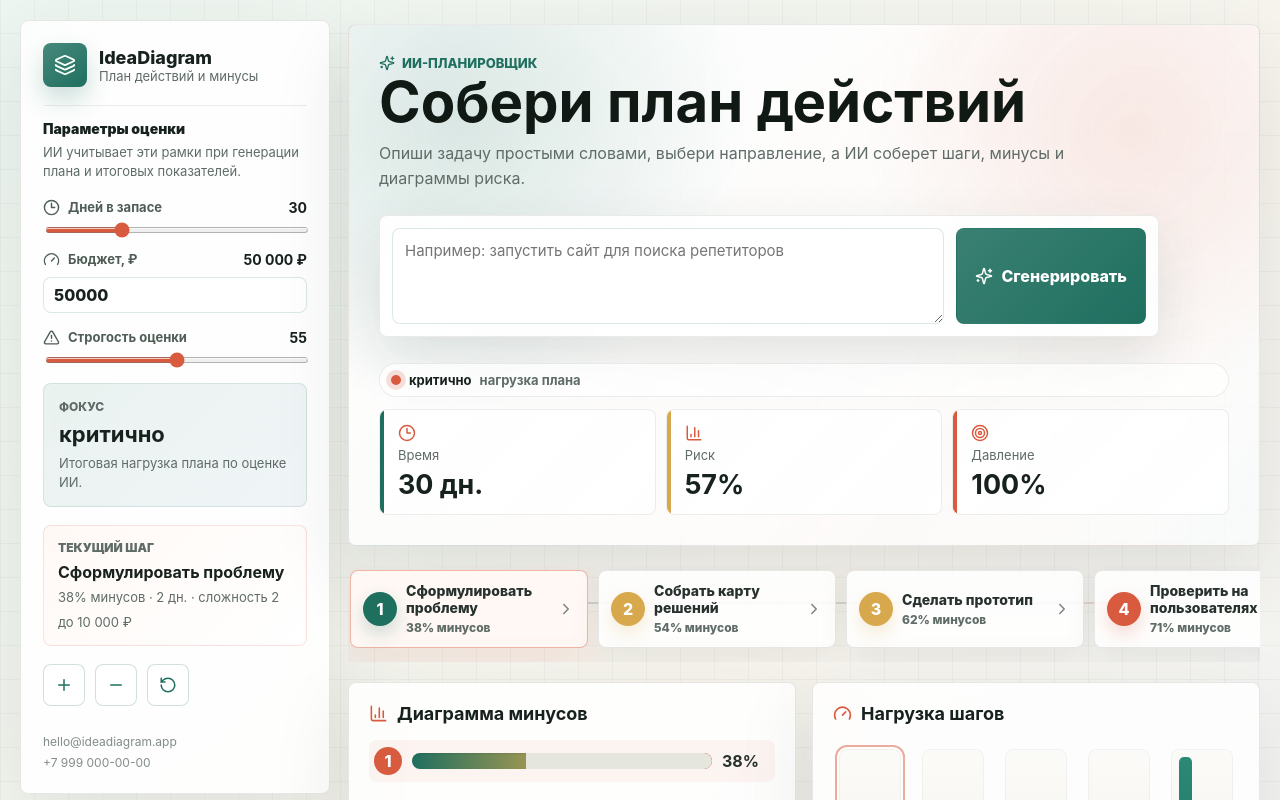
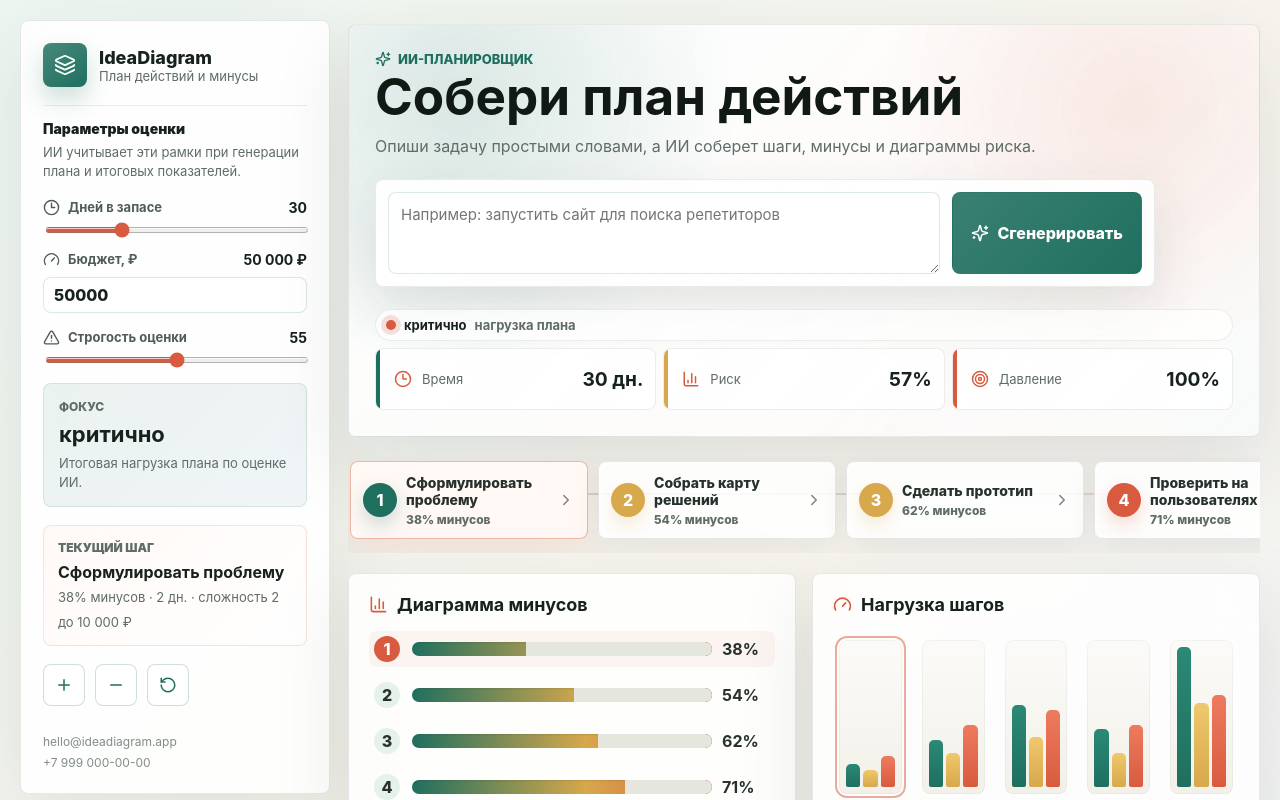
Before and after one commit to selfnesss/ideadiagram, a React (Vite) app: page / in a window 1280 px wide. Shown: the top 800 px of the page. Built offline with nearby package versions, Linux system fonts and the light colour scheme.

Commit message:
Polish responsive planner UI

```diff
--- a/src/App.jsx
+++ b/src/App.jsx
@@ -410,6 +410,10 @@ function riskTone(value) {
   return "low";
 }
 
+function loadBarHeight(value, multiplier, min = 10) {
+  return `${clamp(Math.max(min, value * multiplier), min, 100)}%`;
+}
+
 function App() {
   const [templateId, setTemplateId] = useState(templates[0].id);
   const [customGoal, setCustomGoal] = useState("");
@@ -525,15 +529,9 @@ function App() {
       if (!response.ok) throw new Error(data.error || "Не получилось найти минусы.");
 
       updateStep(activeStep.index, {
-        action: data.action,
-        risk: data.risk,
-        time: data.time,
-        cost: data.cost,
-        complexity: data.complexity,
         cons: data.cons
       });
-      setAiSummary(normalizeSummary(data.summary, fallbackSummary));
-      setAiMessage("Шаг и показатели пересчитаны ИИ.");
+      setAiMessage("Минусы обновлены ИИ.");
     } catch (error) {
       setAiMessage(error.message);
     } finally {
@@ -637,7 +635,7 @@ function App() {
                 ИИ-планировщик
               </p>
               <h1>{customGoal || "Собери план действий"}</h1>
-              <p>{aiDescription || "Опиши задачу простыми словами, выбери направление, а ИИ соберет шаги, минусы и диаграммы риска."}</p>
+              <p>{aiDescription || "Опиши задачу простыми словами, а ИИ соберет шаги, минусы и диаграммы риска."}</p>
 
               <div className="ai-composer">
                 <div className="prompt-box">
@@ -717,7 +715,7 @@ function App() {
                 <Gauge size={19} />
                 <h2>Нагрузка шагов</h2>
               </div>
-              <div className="load-chart" aria-label="Сравнение времени, цены и сложности">
+              <div className="load-chart" aria-label="Сравнение времени, денег и сложности">
                 {chartData.map((step) => (
                   <button
                     type="button"
@@ -727,8 +725,8 @@ function App() {
                   >
                     <span className="load-stack">
                       <span className="load-time" style={{ height: `${Math.max(14, (step.time / maxTime) * 100)}%` }} />
-                      <span className="load-cost" style={{ height: `${Math.max(10, step.cost * 13)}%` }} />
-                      <span className="load-complexity" style={{ height: `${Math.max(10, step.complexity * 11)}%` }} />
+                      <span className="load-cost" style={{ height: loadBarHeight(step.cost, 12) }} />
+                      <span className="load-complexity" style={{ height: loadBarHeight(step.complexity, 11) }} />
                     </span>
                     <span>{step.index + 1}</span>
                   </button>
--- a/src/styles.css
+++ b/src/styles.css
@@ -44,10 +44,7 @@ button {
   min-height: 100vh;
   padding: 20px;
   background:
-    linear-gradient(90deg, rgba(23, 33, 29, 0.035) 1px, transparent 1px),
-    linear-gradient(0deg, rgba(23, 33, 29, 0.035) 1px, transparent 1px),
     linear-gradient(135deg, #edf6f1 0%, #f7f4ed 48%, #edf2f8 100%);
-  background-size: 34px 34px, 34px 34px, auto;
 }
 
 .workspace {
@@ -194,7 +191,7 @@ textarea:focus {
   display: grid;
   gap: 14px;
   max-width: 780px;
-  margin-top: 24px;
+  margin-top: 20px;
   padding: 12px;
   border: 1px solid rgba(23, 33, 29, 0.09);
   border-radius: 8px;
@@ -212,7 +209,7 @@ textarea:focus {
 }
 
 .prompt-box textarea {
-  min-height: 96px;
+  min-height: 82px;
   border-color: rgba(31, 111, 95, 0.16);
   background: rgba(255, 255, 255, 0.9);
   font-size: 15px;
@@ -236,7 +233,7 @@ textarea:focus {
 }
 
 .ai-button {
-  min-width: 176px;
+  min-width: 168px;
   padding: 0 18px;
 }
 
@@ -419,11 +416,11 @@ input[type="range"] {
 .planner-hero {
   position: relative;
   display: grid;
-  grid-template-columns: minmax(0, 1fr) minmax(236px, 350px);
-  gap: 26px;
-  align-items: start;
+  grid-template-columns: minmax(0, 1fr) minmax(236px, 320px);
+  gap: 22px;
+  align-items: stretch;
   min-width: 0;
-  padding: 30px;
+  padding: 26px;
   overflow: hidden;
   border: 1px solid rgba(23, 33, 29, 0.09);
   border-radius: 8px;
@@ -442,7 +439,9 @@ input[type="range"] {
 
 .hero-aside {
   display: grid;
-  gap: 12px;
+  grid-template-rows: auto 1fr;
+  gap: 7px;
+  height: 100%;
 }
 
 .eyebrow {
@@ -465,8 +464,8 @@ h2 {
 h1 {
   max-width: 760px;
   color: #111915;
-  font-size: clamp(34px, 4.4vw, 64px);
-  line-height: 0.96;
+  font-size: clamp(34px, 4vw, 56px);
+  line-height: 1;
 }
 
 .planner-hero p:not(.eyebrow) {
@@ -484,7 +483,8 @@ h1 {
   gap: 8px;
   width: 100%;
   margin-top: 0;
-  padding: 8px 11px;
+  min-height: 32px;
+  padding: 5px 10px;
   border: 1px solid rgba(23, 33, 29, 0.08);
   border-radius: 999px;
   background: rgba(255, 255, 255, 0.68);
@@ -518,16 +518,19 @@ h1 {
 .summary-grid {
   display: grid;
   grid-template-columns: 1fr;
-  gap: 10px;
+  grid-template-rows: repeat(3, 1fr);
+  gap: 7px;
 }
 
 .metric {
   position: relative;
   display: grid;
-  min-height: 84px;
-  gap: 5px;
+  grid-template-columns: 22px minmax(0, 1fr) auto;
+  min-height: 62px;
+  gap: 6px;
   align-content: center;
-  padding: 14px 14px 14px 18px;
+  align-items: center;
+  padding: 7px 12px 7px 18px;
   overflow: hidden;
   border: 1px solid rgba(24, 32, 29, 0.08);
   border-radius: 8px;
@@ -551,6 +554,8 @@ h1 {
 }
 
 .metric svg {
+  grid-row: auto;
+  align-self: center;
   color: var(--red);
 }
 
@@ -560,7 +565,9 @@ h1 {
 }
 
 .metric strong {
-  font-size: clamp(20px, 2.1vw, 30px);
+  grid-column: 3;
+  font-size: clamp(18px, 1.5vw, 22px);
+  line-height: 1.05;
 }
 
 .flow-section {
@@ -653,7 +660,7 @@ h1 {
 
 .analysis-grid {
   display: grid;
-  grid-template-columns: minmax(260px, 0.85fr) minmax(260px, 0.85fr) minmax(340px, 1.2fr);
+  grid-template-columns: repeat(2, minmax(0, 1fr));
   gap: 16px;
   align-items: stretch;
   min-width: 0;
@@ -683,7 +690,7 @@ h2 {
 
 .bar-chart {
   display: grid;
-  gap: 13px;
+  gap: 10px;
 }
 
 .bar-row {
@@ -691,7 +698,7 @@ h2 {
   grid-template-columns: 28px minmax(0, 1fr) 48px;
   align-items: center;
   gap: 10px;
-  min-height: 42px;
+  min-height: 36px;
   padding: 5px;
   border: 0;
   border-radius: 8px;
@@ -703,8 +710,8 @@ h2 {
 
 .bar-row span:first-child {
   display: grid;
-  width: 28px;
-  height: 28px;
+  width: 26px;
+  height: 26px;
   place-items: center;
   border-radius: 50%;
   background: var(--green-soft);
@@ -722,7 +729,7 @@ h2 {
 
 .bar-track {
   position: relative;
-  height: 16px;
+  height: 14px;
   overflow: hidden;
   border-radius: 999px;
   background:
@@ -741,9 +748,9 @@ h2 {
 
 .load-chart {
   display: grid;
-  grid-template-columns: repeat(5, minmax(30px, 1fr));
-  gap: 9px;
-  min-height: 222px;
+  grid-template-columns: repeat(auto-fit, minmax(34px, 1fr));
+  gap: 8px;
+  min-height: 190px;
   align-items: end;
   padding-top: 8px;
 }
@@ -764,9 +771,9 @@ h2 {
   align-items: end;
   width: 100%;
   max-width: 72px;
-  height: 190px;
-  gap: 4px;
-  padding: 8px;
+  height: 154px;
+  gap: 3px;
+  padding: 7px;
   border-radius: 8px;
   background:
     linear-gradient(180deg, rgba(255, 255, 255, 0.72), rgba(242, 240, 232, 0.86)),
@@ -834,6 +841,7 @@ h2 {
 
 .detail-panel {
   display: grid;
+  grid-column: 1 / -1;
   align-content: start;
   gap: 18px;
 }
@@ -936,18 +944,21 @@ h2 {
 @media (max-width: 1280px) {
   .planner-hero {
     grid-template-columns: 1fr;
+    align-items: start;
+  }
+
+  .hero-aside {
+    grid-template-rows: auto;
+    height: auto;
   }
 
   .hero-aside .summary-grid {
     grid-template-columns: repeat(3, minmax(0, 1fr));
+    grid-template-rows: none;
   }
 
   .analysis-grid {
     grid-template-columns: repeat(2, minmax(0, 1fr));
-  }
-
-  .detail-panel {
-    grid-column: 1 / -1;
   }
 }
 
@@ -961,6 +972,7 @@ h2 {
     display: grid;
     grid-template-columns: repeat(2, minmax(0, 1fr));
     align-items: start;
+    min-height: 0;
     max-height: none;
     overflow: visible;
   }
@@ -1003,6 +1015,11 @@ h2 {
     grid-template-columns: 1fr;
   }
 
+  .hero-aside .summary-grid {
+    grid-template-columns: 1fr;
+    grid-template-rows: none;
+  }
+
   .prompt-box {
     grid-template-columns: 1fr;
   }
```
Also changed, not shown: server.mjs (+7 -25 lines), preview.png.
